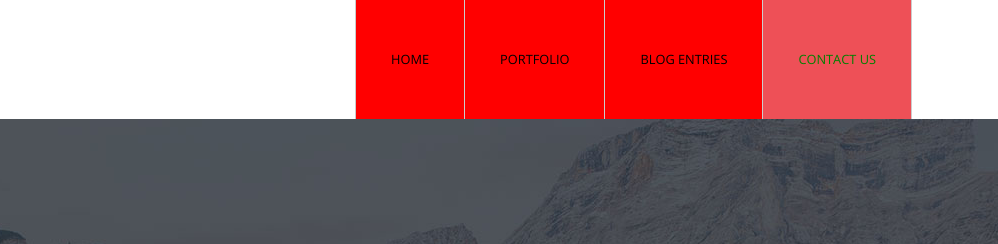
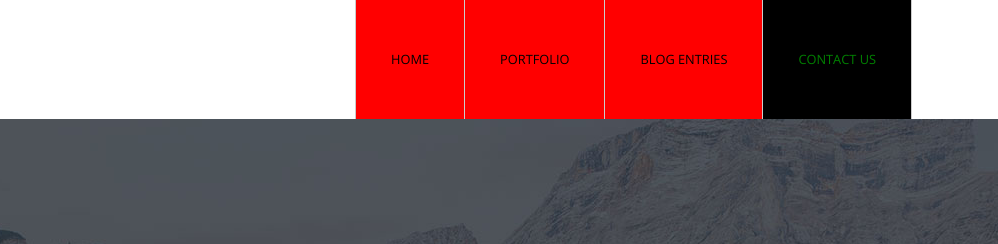
Before and after one commit to RazelRaz/Understanding-DOM, a plain HTML site: page index.html in a window 1280 px wide. Shown: the top 244 px of the page, 282-1280 px from the left. Drawn offline with nearby package versions, Linux system fonts and the light colour scheme; some packages are replaced by stand-ins of ours.

Commit message:
catch a parent div class and selec all specific items

```diff
--- a/dom.js
+++ b/dom.js
@@ -21,6 +21,20 @@ firstA.style.color ='green';
 const allA = document.querySelectorAll('a');
 console.log(allA);
 
+
 const specificA =  document.querySelector('.nav-item:last-child a');
 console.log(specificA);
 specificA.style.color = 'green';
+
+//catch all last child items
+const specificAs = document.querySelectorAll('li:last-child a');
+for (const singleSpecificA of specificAs) {
+    singleSpecificA.style.backgroundColor = 'black'
+}
+
+//catch a parent div class and selec all specific items
+const artClass = document.querySelector('.artClass').querySelectorAll('a.text-uppercase.tm-color-primary.tm-font-semibold');
+console.log(artClass);
+for (const singleArtClass of artClass) {
+    singleArtClass.style.fontSize = '20px';
+}
--- a/index.html
+++ b/index.html
@@ -167,7 +167,7 @@ https://www.tooplate.com/view/2095-level
                 <svg xmlns="http://www.w3.org/2000/svg" viewBox="0 0 100 100" preserveAspectRatio="none" class="tm-section-down-arrow">
                     <polygon fill="#ee5057" points="0,0  100,0  50,60"></polygon>
                 </svg>
-                <div class="container tm-pt-5 tm-pb-4">
+                <div class="container tm-pt-5 tm-pb-4 artClass">
                     <div class="row text-center">
                         <article class="col-sm-12 col-md-4 col-lg-4 col-xl-4 tm-article">
                             <i class="fa tm-fa-6x fa-legal tm-color-primary tm-margin-b-20"></i>
```
